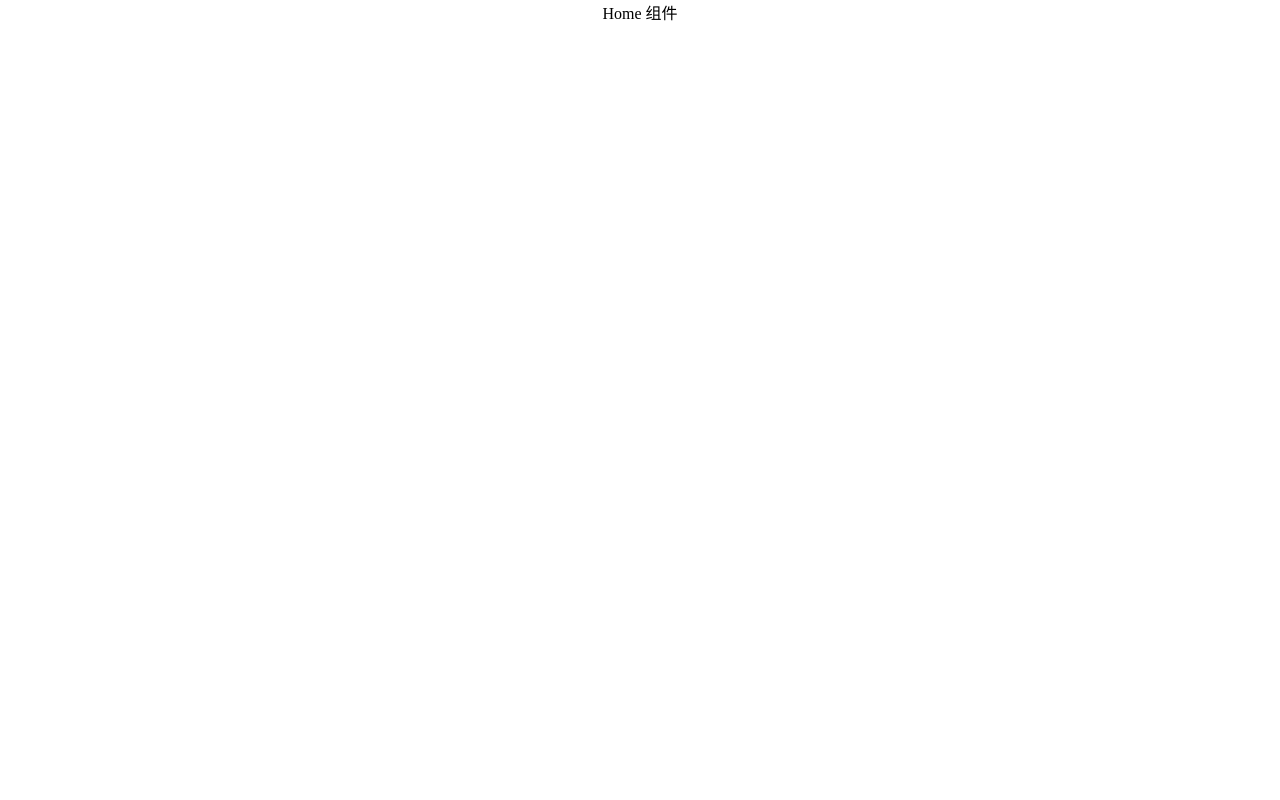
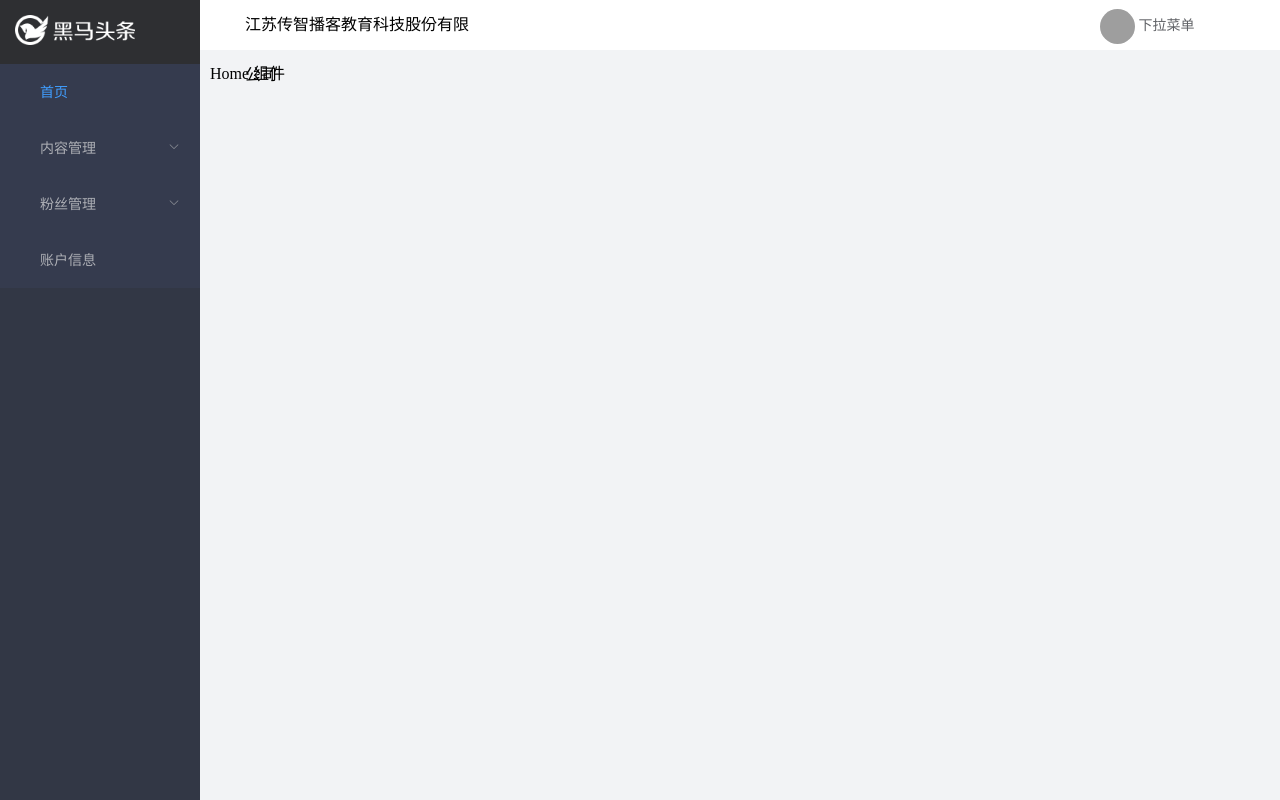
Before and after one commit to wangnewbie/topline-admin, a Vue app: page /#/ in a window 1280 px wide. Built offline with nearby package versions, Linux system fonts and the light colour scheme; grey boxes are pictures that could not be loaded; a small style sheet from the web is missing.

Commit message:
页面侧边栏和头部布局完成

```diff
--- a/src/App.vue
+++ b/src/App.vue
@@ -16,6 +16,5 @@ export default {
 <style lang="less" scoped>
 #app {
   height: 100%;
-  text-align: center;
 }
 </style>
--- a/src/router/index.js
+++ b/src/router/index.js
@@ -5,7 +5,17 @@ Vue.use(Router)
 
 export default new Router({
   routes: [
-    { name: 'home', path: '/', component: () => import('@/views/home') },
+    {
+      path: '/',
+      component: () => import('@/views/layout'),
+      children: [
+        {
+          name: 'home',
+          path: '',
+          component: () => import('@/views/home')
+        }
+      ]
+    },
     { name: 'login', path: '/login', component: () => import('@/views/login') }
   ]
 })
--- a/src/views/home/index.vue
+++ b/src/views/home/index.vue
@@ -14,4 +14,7 @@ export default {
 </script>
 
 <style lang="less" scoped>
+.home {
+  background-color: #f2f3f5;;
+}
 </style>
--- /dev/null
+++ b/src/views/layout/components/AddAside.vue
@@ -0,0 +1,86 @@
+<template>
+  <div class="addAside">
+    <div class="logo">
+      <img src="./logo_admin.png" width="120">
+    </div>
+    <el-menu
+      default-active="/"
+      class="el-menu-vertical-demo"
+      @open="handleOpen"
+      @close="handleClose"
+      background-color="#353b4e"
+      text-color="#adafb5"
+      active-text-color="#409eff"
+      router>
+      <el-menu-item index="/">
+        <span slot="title">首页</span>
+      </el-menu-item>
+      <el-submenu index="/article">
+        <template slot="title">
+          <span>内容管理</span>
+        </template>
+        <el-menu-item index="/publish">发布文章</el-menu-item>
+        <el-menu-item index="/publish/:articleId">内容列表</el-menu-item>
+        <el-menu-item index="/comment">评论列表</el-menu-item>
+        <el-menu-item index="/image">素材管理</el-menu-item>
+      </el-submenu>
+      <el-submenu index="/fans">
+        <template slot="title">
+          <span>粉丝管理</span>
+        </template>
+        <el-menu-item index="/fans">图文数据</el-menu-item>
+        <el-menu-item index="/fans/overview">粉丝概况</el-menu-item>
+        <el-menu-item index="/fans/portrayal">粉丝画像</el-menu-item>
+        <el-menu-item index="/fans/list">粉丝列表</el-menu-item>
+      </el-submenu>
+      <el-menu-item index="/account">
+        <span slot="title">账户信息</span>
+      </el-menu-item>
+    </el-menu>
+  </div>
+</template>
+
+<script>
+export default {
+  name: 'AddHeader',
+  data () {
+    return {}
+  },
+  methods: {
+    handleOpen (key, keyPath) {
+      console.log(key, keyPath)
+    },
+    handleClose (key, keyPath) {
+      console.log(key, keyPath)
+    }
+  }
+}
+</script>
+
+<style lang="less">
+.logo {
+  background-color: #2e2f32;
+  padding: 15px;
+}
+.el-menu-vertical-demo {
+  border: 0 !important;
+  .el-menu-item {
+    padding-left: 40px !important;
+    text-align: left !important;
+  }
+  .el-submenu {
+    .el-submenu__title {
+      padding-left: 40px !important;
+      text-align: left !important;
+    }
+    .el-menu-item {
+      background-color: #323745 !important;
+    }
+    .el-menu-item:hover {
+      background-color: #3296fa!important;
+      color: #fff!important;
+    }
+  }
+}
+
+</style>
--- /dev/null
+++ b/src/views/layout/components/AddHeader.vue
@@ -0,0 +1,44 @@
+<template>
+  <div class="addHeader">
+    <el-row>
+      <el-col :span="5" :offset="1">
+        <span>江苏传智播客教育科技股份有限公司</span>
+      </el-col>
+      <el-col :span="4" :offset="14">
+        <el-dropdown trigger="click">
+          <span class="el-dropdown-link">
+            <img src="http://toutiao.meiduo.site/Fkj6tQi3xJwVXi1u2swCElotfdCi" class="user-avatar">
+            下拉菜单
+          </span>
+          <el-dropdown-menu slot="dropdown">
+            <el-dropdown-item>个人信息</el-dropdown-item>
+            <el-dropdown-item divided>退出</el-dropdown-item>
+          </el-dropdown-menu>
+        </el-dropdown>
+      </el-col>
+    </el-row>
+  </div>
+</template>
+
+<script>
+export default {
+  name: 'AddHeader',
+  data () {
+    return {}
+  }
+}
+</script>
+
+<style lang="less" scoped>
+.addHeader {
+  .el-dropdown {
+    cursor: pointer;
+    .user-avatar {
+      width: 35px;
+      height: 35px;
+      border-radius: 50%;
+      vertical-align: middle;
+    }
+  }
+}
+</style>
--- /dev/null
+++ b/src/views/layout/index.vue
@@ -0,0 +1,53 @@
+<template>
+  <div class="layout-warp">
+    <el-container>
+      <el-aside width="200px">
+        <AddAside></AddAside>
+      </el-aside>
+      <el-container>
+        <el-header height="50px">
+          <AddHeader></AddHeader>
+        </el-header>
+        <el-main>
+          <router-view></router-view>
+        </el-main>
+      </el-container>
+    </el-container>
+  </div>
+</template>
+
+<script>
+import AddAside from './components/AddAside'
+import AddHeader from './components/AddHeader'
+
+export default {
+  name: 'layout',
+  components: {
+    AddAside,
+    AddHeader
+  },
+  data () {
+    return {}
+  }
+}
+</script>
+
+<style lang="less" scoped>
+.layout-warp {
+  height: 100%;
+  .el-container {
+    height: 100%;
+    .el-aside {
+      background-color: #323745;
+    }
+    .el-header {
+      padding: 0;
+      line-height: 50px;
+    }
+    .el-main {
+      padding: 10px;
+      background-color: #f2f3f5;
+    }
+  }
+}
+</style>
--- a/src/views/login/index.vue
+++ b/src/views/login/index.vue
@@ -173,6 +173,7 @@ export default {
   display: flex;
   justify-content: center;
   align-items: center;
+  text-align: center;
   .form-head {
     width: 30%;
     padding: 30px 0;
@@ -194,6 +195,9 @@ export default {
         color: #3296fa;
       }
     }
+    .el-button {
+      width: 100%;
+    }
   }
 }
 </style>
```
Also changed, not shown: src/views/layout/components/logo_admin.png (added).
